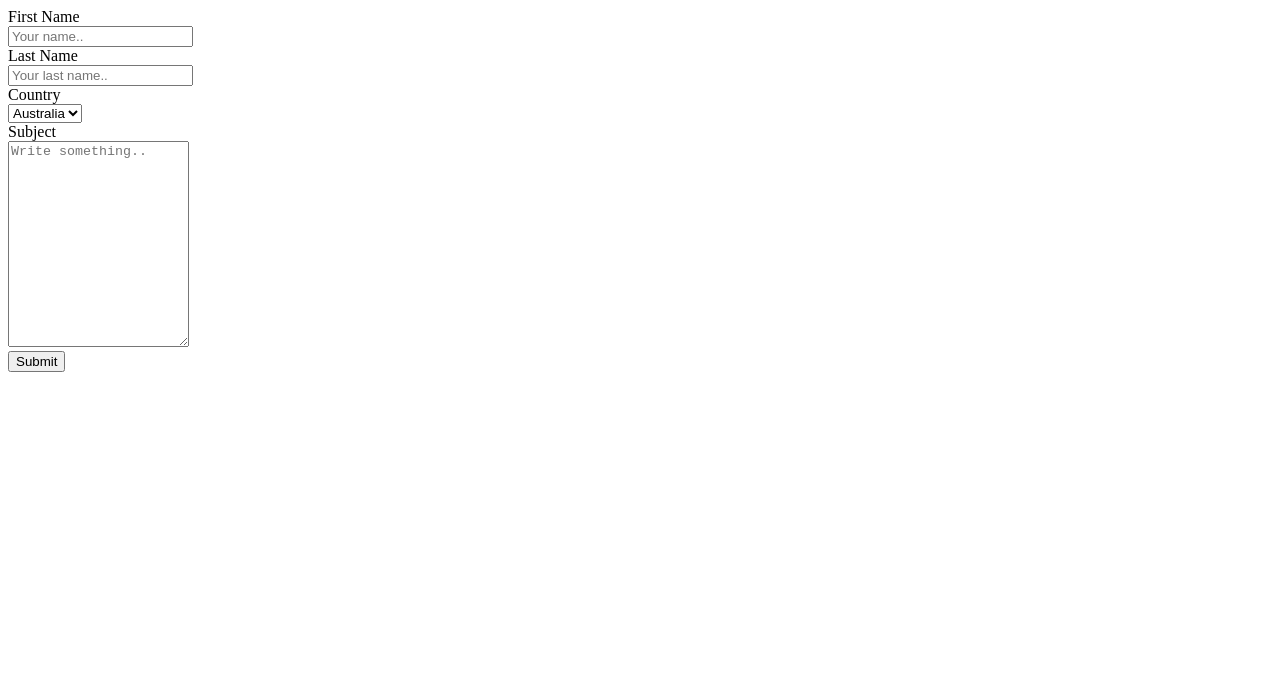
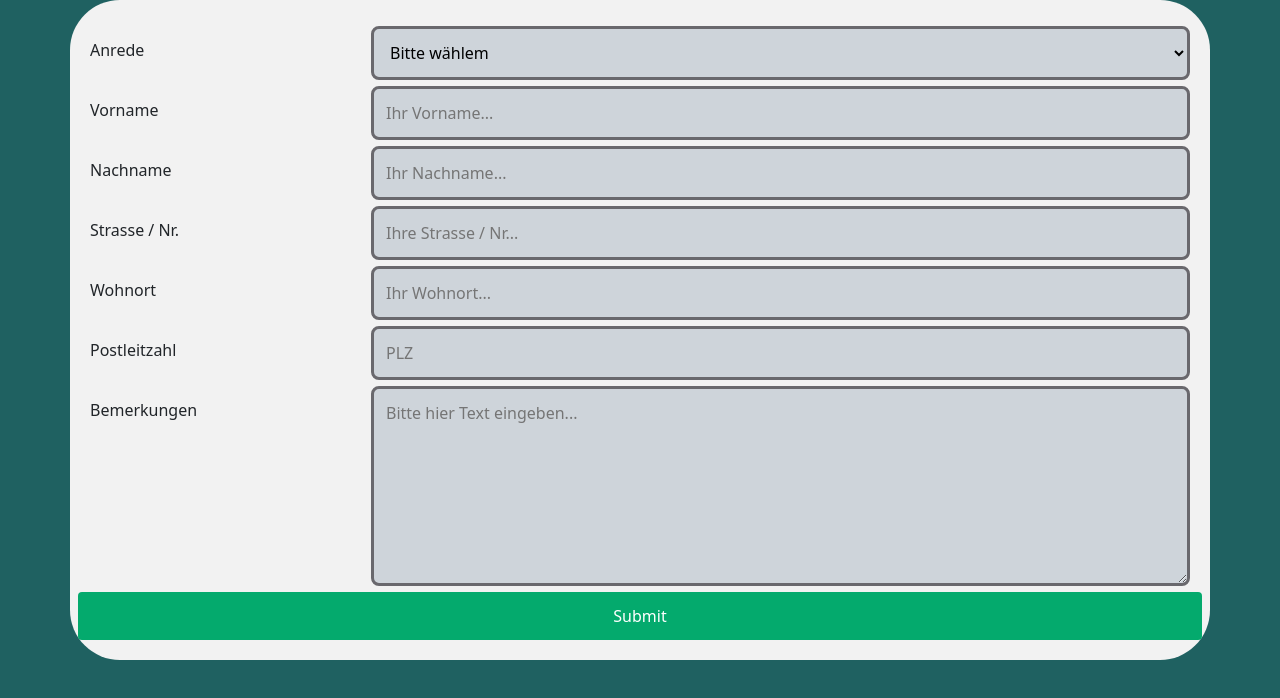
Before and after one commit to C70Schwager/sprachschule, a plain HTML site: page Anmeldeformular.html in a window 1280 px wide. Drawn offline with nearby package versions, Linux system fonts and the light colour scheme.

Commit message:
geht-was

```diff
--- a/Anmeldeformular.html
+++ b/Anmeldeformular.html
@@ -3,77 +3,100 @@
 <head>
     <meta charset="UTF-8">
     <meta name="viewport" content="width=device-width, initial-scale=1.0">
+    <link href="https://cdn.jsdelivr.net/npm/bootstrap@5.2.3/dist/css/bootstrap.min.css" rel="stylesheet">
+    <script src="https://cdn.jsdelivr.net/npm/bootstrap@5.2.3/dist/js/bootstrap.bundle.min.js"></script>
     <title>School of Language</title>
 
     <link rel="stylesheet" href="styles.css">
 
 </head>
 
-<header>
-    <div class="container p-5 my-5 border"></div>
-        <div class="row">
+  <body>
 
-        </div>
-
-
-    </div>
-
-
-</header>
-
-
-
-
-<body>
 
 
     <!-- Fügen Sie für jedes Feld Eingaben (mit passender Beschriftung) hinzu und umschließen Sie jede Beschriftung und Eingabe mit einem <div>-Element,
     um mit CSS eine bestimmte Breite festzulegen: -->
 
       <div class="container">
-    <form action="action_page.php">
+        <div class="row">
+          <div class="col"></div>
+          <div class="col"></div>
+          <div class="col"></div>
+        </div>
+
         <div class="row">
           <div class="col-25">
-          <label for="fname">First Name</label>
+            <label for="gender">Anrede</label>
           </div>
           <div class="col-75">
-          <input type="text" id="fname" name="firstname" placeholder="Your name..">
-        </div>
-      </div>
-      <div class="row">
-        <div class="col-25">
-          <label for="lname">Last Name</label>
-        </div>
-        <div class="col-75">
-          <input type="text" id="lname" name="lastname" placeholder="Your last name..">
-        </div>
-      </div>
-      <div class="row">
-        <div class="col-25">
-          <label for="country">Country</label>
-        </div>
-        <div class="col-75">
-          <select id="country" name="country">
-            <option value="australia">Australia</option>
-            <option value="canada">Canada</option>
-            <option value="usa">USA</option>
+            <select id="gender" name="gen">
+              <option value="choose">Bitte wählem</option>
+              <option value="female">Frau</option>
+              <option value="male">Herr</option>
             </select>
           </div>
         </div>
+
         <div class="row">
           <div class="col-25">
-          <label for="subject">Subject</label>
+            <label for="fname">Vorname</label>
           </div>
           <div class="col-75">
-          <textarea id="subject" name="subject" placeholder="Write something.." style="height:200px"></textarea>
+            <input type="text" id="fname" name="firstname" placeholder="Ihr Vorname...">
           </div>
         </div>
+
+        <div class="row">
+          <div class="col-25">
+            <label for="lname">Nachname</label>
+          </div>
+          <div class="col-75">
+            <input type="text" id="lname" name="lastname" placeholder="Ihr Nachname...">
+          </div>
+        </div>
+
+        <div class="row">
+          <div class="col-25">
+            <label for="sname">Strasse / Nr.</label>
+          </div>
+          <div class="col-75">
+            <input type="text" id="sname" name="street" placeholder="Ihre Strasse / Nr...">
+          </div>
+        </div>
+
+        <div class="row">
+          <div class="col-25">
+            <label for="oname">Wohnort</label>
+          </div>
+          <div class="col-75">
+            <input type="text" id="oname" name="city" placeholder="Ihr Wohnort...">
+          </div>
+        </div>
+
+        <div class="row">
+          <div class="col-25">
+            <label for="plzname">Postleitzahl</label>
+          </div>
+          <div class="col-75">
+            <input type="text" id="plzname" name="code postal" placeholder="PLZ">
+          </div>
+        </div>
+
+        <div class="row">
+          <div class="col-25">
+            <label for="subject">Bemerkungen</label>
+          </div>
+          <div class="col-75">
+            <textarea id="subject" name="subject" placeholder="Bitte hier Text eingeben..." style="height:200px"></textarea>
+          </div>
+        </div>
+
         <div class="row">
           <input type="submit" value="Submit">
         </div>
-    </form>
+
     </div>
-</style>
 
 
 
@@ -90,10 +113,10 @@
 
 
 
-   <script src="stylesheet" href="script.js"></script>
+    <script> src="script.js"</script>
 
 
   </body>
 
 
-</html>
+</html
--- a/style.css
+++ /dev/null
@@ -1,80 +0,0 @@
-body {
-  background-color: rgb(31, 97, 97);
-}
-
-
-
-/* Style inputs, select elements and textareas */
-
-
-input[type=text], select, textarea{
-    width: 100%;
-    padding: 12px;
-    background-color: #ced4da;
-    border: 3px solid #69686d;
-    border-radius: 8px;
-    box-sizing: border-box;
-    resize: vertical;
-  }
-
-  /* Style the label to display next to the inputs */
-  label {
-    padding: 12px 12px 12px 0;
-    display: inline-block;
-  }
-
-  /* Style the submit button */
-  input[type=submit] {
-    background-color: #04AA6D;
-    color: white;
-    padding: 12px 20px;
-    border: none;
-    border-radius: 4px;
-    cursor: pointer;
-    float: right;
-  }
-
-  /* Style the container */
-  .container {
-    border-radius: 50px;
-    background-color: #f2f2f2;
-    padding: 20px;
-  }
-
-  /* Floating column for labels: 25% width */
-  .col-25 {
-    float: left;
-    width: 25%;
-    margin-top: 6px;
-  }
-
-  /* Floating column for inputs: 75% width */
-  .col-75 {
-    float: left;
-    width: 75%;
-    margin-top: 6px;
-  }
-
-  /* Clear floats after the columns */
-  .row:after {
-    content: "";
-    display: table;
-    clear: both;
-  }
-
-  /* Responsive layout - when the screen is less than 600px wide, make the two columns stack on top of each other instead of next to each other */
-  @media screen and (max-width: 600px) {
-    .col-25, .col-75, input[type=submit] {
-      width: 75%;
-      margin-top: 6px;
-    }
-  }
-
-  .horizontal-mitte {
-    margin:1em auto;
-    display: table;
-}
-.vertikal-mitte {
-    display: table-cell;
-    vertical-align: middle;
-}
--- /dev/null
+++ b/styles.css
@@ -0,0 +1,88 @@
+body {
+  background-color: rgb(31, 97, 97);
+}
+
+
+
+/* Style inputs, select elements and textareas */
+
+
+input[type=text], select, textarea{
+    width: 100%;
+    padding: 12px;
+    background-color: #ced4da;
+    border: 3px solid #69686d;
+    border-radius: 8px;
+    box-sizing: border-box;
+    resize: vertical;
+  }
+
+  /* Style the label to display next to the inputs */
+  label {
+    padding: 12px 12px 12px 0;
+    display: inline-block;
+  }
+
+  /* Style the submit button */
+  input[type=submit] {
+    background-color: #04AA6D;
+    color: white;
+    padding: 12px 20px;
+    border: none;
+    border-radius: 4px;
+    cursor: pointer;
+    float: right;
+  }
+
+  /* Style the container */
+  .container {
+    border-radius: 50px;
+    background-color: #f2f2f2;
+    padding: 20px;
+  }
+
+  /* Floating column for labels: 25% width */
+  .col-25 {
+    float: left;
+    width: 25%;
+    margin-top: 6px;
+  }
+
+  /* Floating column for inputs: 75% width */
+  .col-75 {
+    float: left;
+    width: 75%;
+    margin-top: 6px;
+  }
+
+  /* Clear floats after the columns */
+  .row:after {
+    content: "";
+    display: table;
+    clear: both;
+  }
+
+  /* Responsive layout - when the screen is less than 600px wide, make the two columns stack on top of each other instead of next to each other */
+  @media screen and (max-width: 600pxS) {
+    .col-25, .col-75, input[type=submit] {
+      width: 100%;
+      margin-top: 6px;
+    }
+  }
+
+  .horizontal-mitte {
+    margin:1em auto;
+    display: table;
+}
+.vertikal-mitte {
+    display: table-cell;
+    vertical-align: middle;
+}
+
+
+
+
+/* ab hier css für Startpage */
+.breadcrumb-item {
+  word-spacing: 10px;
+}
```
Also changed, not shown: startpage.html (added, +54 -0 lines), color-paint-splash.png (added), global-travel.png (added), 1 other file. Lines whose indentation alone changed are shown as unchanged.
